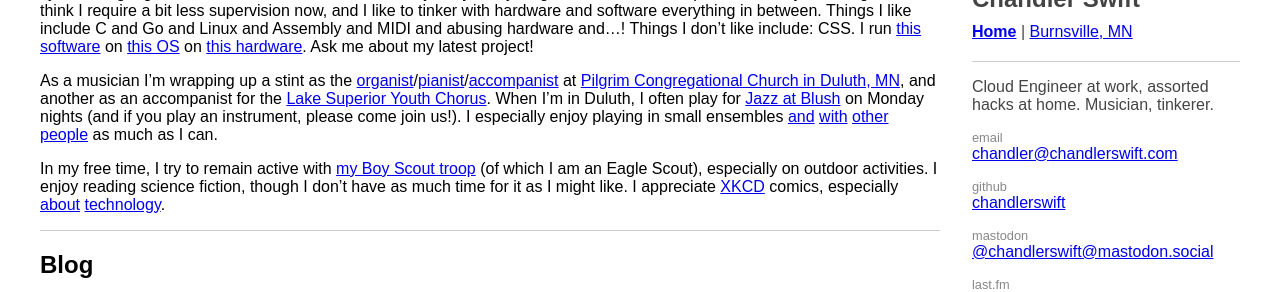
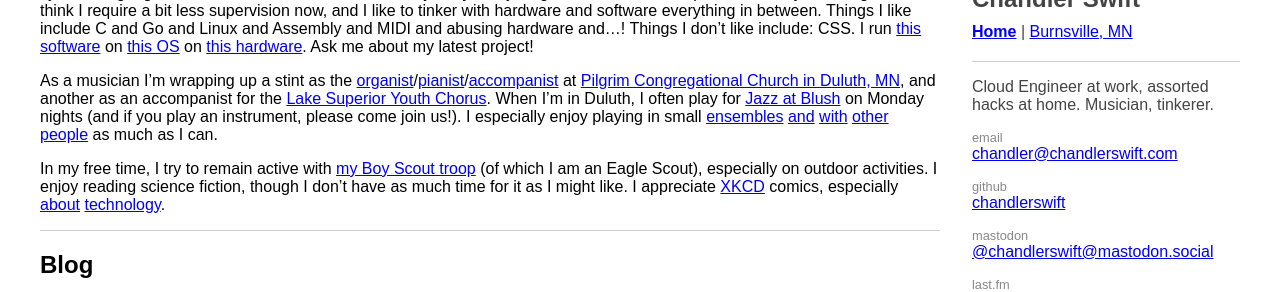
Before and after one commit to ChandlerSwift/www, a Jekyll site: the page built from index.md, in a window 1280 px wide. Shown: the part 237-529 px from the top of the page. Built offline with Jekyll 4.4.1, drawn with Linux system fonts in a browser that asks for light colours; part of the change alters nothing that is shown.

Commit message:
Add Easter 2021 duet link

```diff
--- a/index.md
+++ b/index.md
@@ -33,9 +33,10 @@ at [Pilgrim Congregational Church in Duluth, MN](http://pilgrimduluth.org/),
 and another as an accompanist for the [Lake Superior Youth Chorus](https://www.lsyouthchorus.org/).
 When I'm in Duluth, I often play for [Jazz at Blush](https://www.facebook.com/JazzatBlush)
 on Monday nights (and if you play an instrument, please come join us!).
-I especially enjoy playing in small ensembles
+I especially enjoy playing in small
+[ensembles](https://youtu.be/rxqeobkiNgg?t=482)
 [and](https://www.youtube.com/watch?v=R9MqV2G2XAE)
-[with](https://youtu.be/rxqeobkiNgg?t=482)
+[with](https://www.youtube.com/watch?v=s3Io31XU1k8&t=6s)
 [other](https://www.youtube.com/watch?v=cgygq_R-RhY)
 [people](https://www.youtube.com/watch?v=Gs4GqA0v690)
 as much as I can.
```
